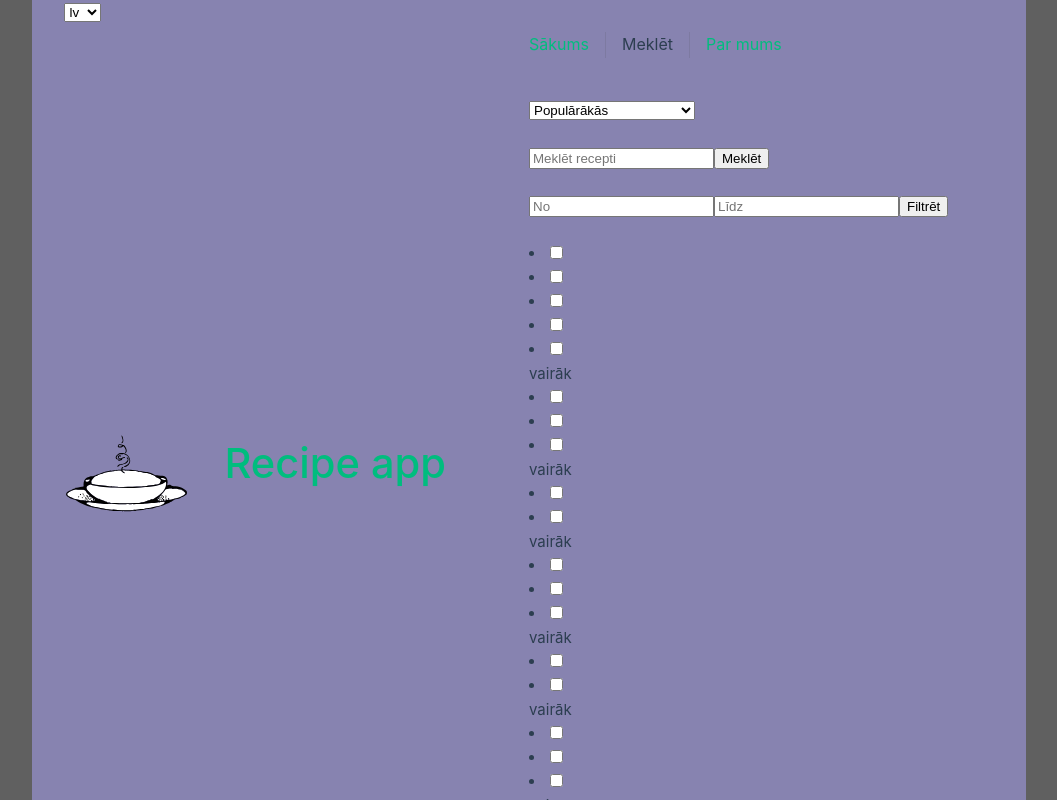
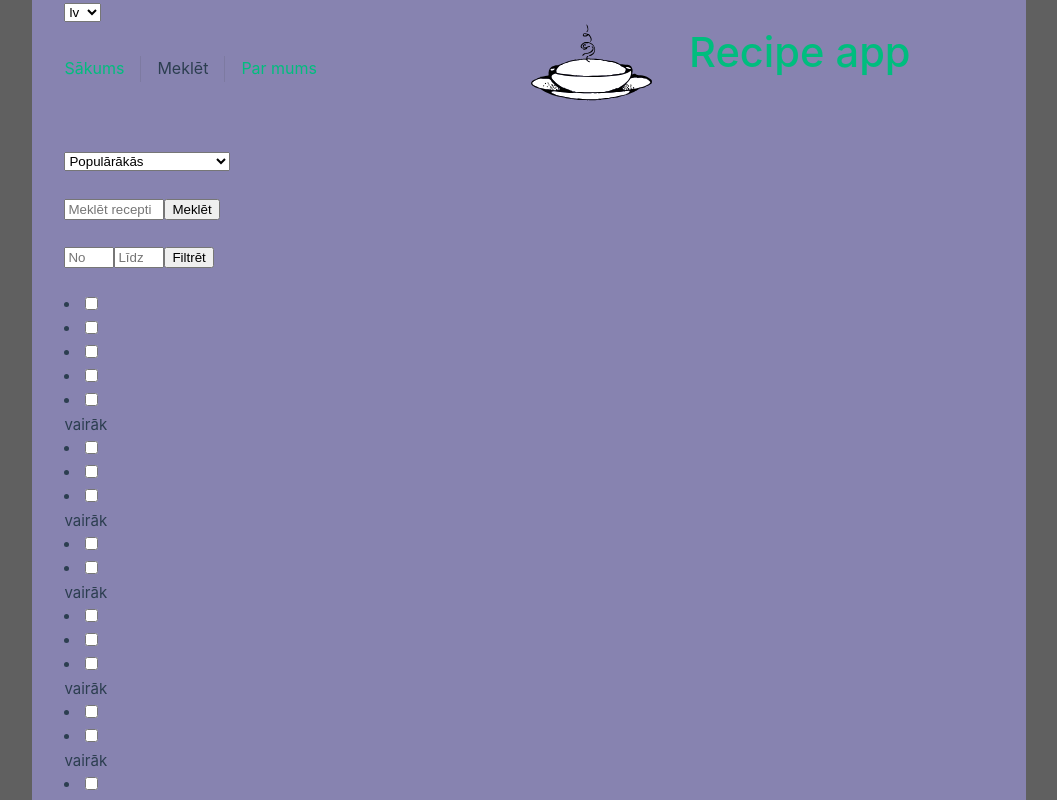
Before and after one commit to kopdarbiba/vue-practice-tom, a Vue app: page /1/search in a window 1280 px wide. Shown: the top 800 px of the page, without its empty margins (111-1168 px from the left). Built offline with nearby package versions, Linux system fonts and the light colour scheme.

Commit message:
small style adjustments

```diff
--- a/src/App.vue
+++ b/src/App.vue
@@ -1,20 +1,19 @@
 <script setup>
-import { RouterView } from 'vue-router'
-import PageHeader from './components/header/PageHeader.vue'
 import LangugaeButtons from './components/i18n/LanguageButtons.vue'
 import TheNavigation from './components/navbar/TheNavigation.vue'
+import PageHeader from './components/header/PageHeader.vue'
+import { RouterView } from 'vue-router'
 </script>
 
 <template>
-  <LangugaeButtons />
-  <TheNavigation />
+  <div>
+    <LangugaeButtons />
+    <TheNavigation />
+  </div>
+
   <header>
     <img alt="Vue logo" class="logo" src="@/assets/logo.svg" width="125" height="125" />
-    <div class="wrapper">
-      <PageHeader msg="Recipe app" />
-
-
-    </div>
+    <PageHeader msg="Recipe app" />
   </header>
 
   <RouterView />
--- a/src/components/search/filters/MinMaxPrice.vue
+++ b/src/components/search/filters/MinMaxPrice.vue
@@ -47,3 +47,9 @@ const submitPriceRange = () => {
         <button @click="submitPriceRange">{{ t('searchPage.priceFilter.button') }}</button>
     </div>
 </template>
+
+<style scoped>
+input {
+    width: 50px;
+}
+</style>
--- a/src/components/search/filters/SearchQueryBox.vue
+++ b/src/components/search/filters/SearchQueryBox.vue
@@ -34,3 +34,9 @@ const submitSearch = () => {
         <button @click="submitSearch">{{ t('searchPage.searchQuery.button') }}</button>
     </div>
 </template>
+
+<style scoped>
+input {
+    width: 100px;
+}
+</style>
```
